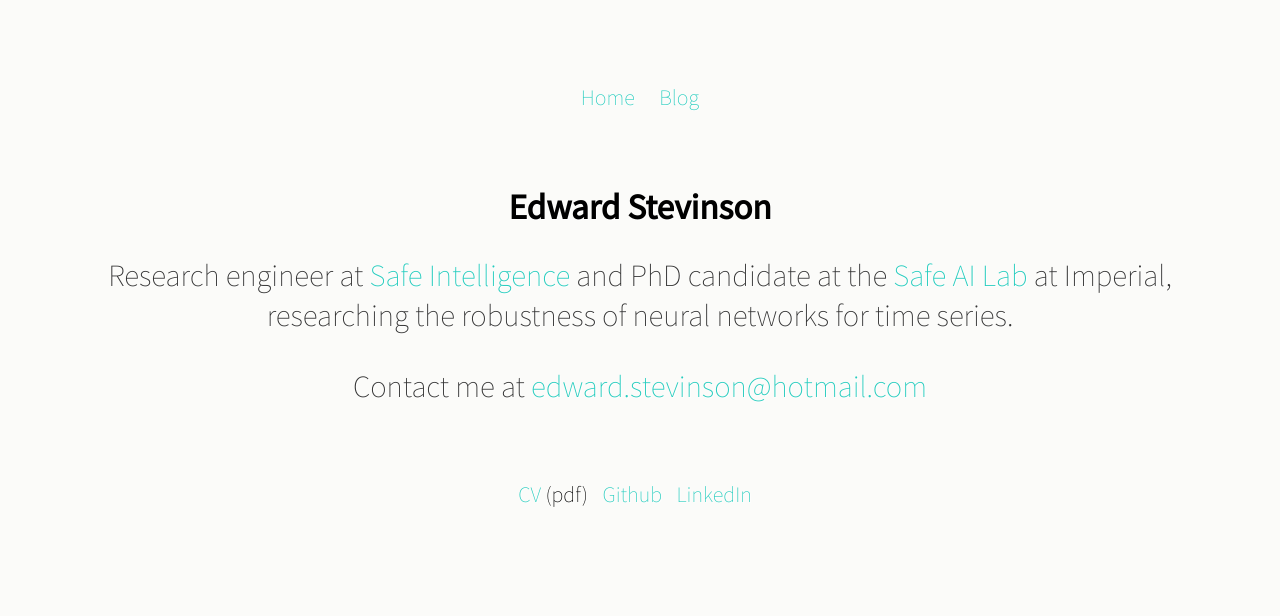
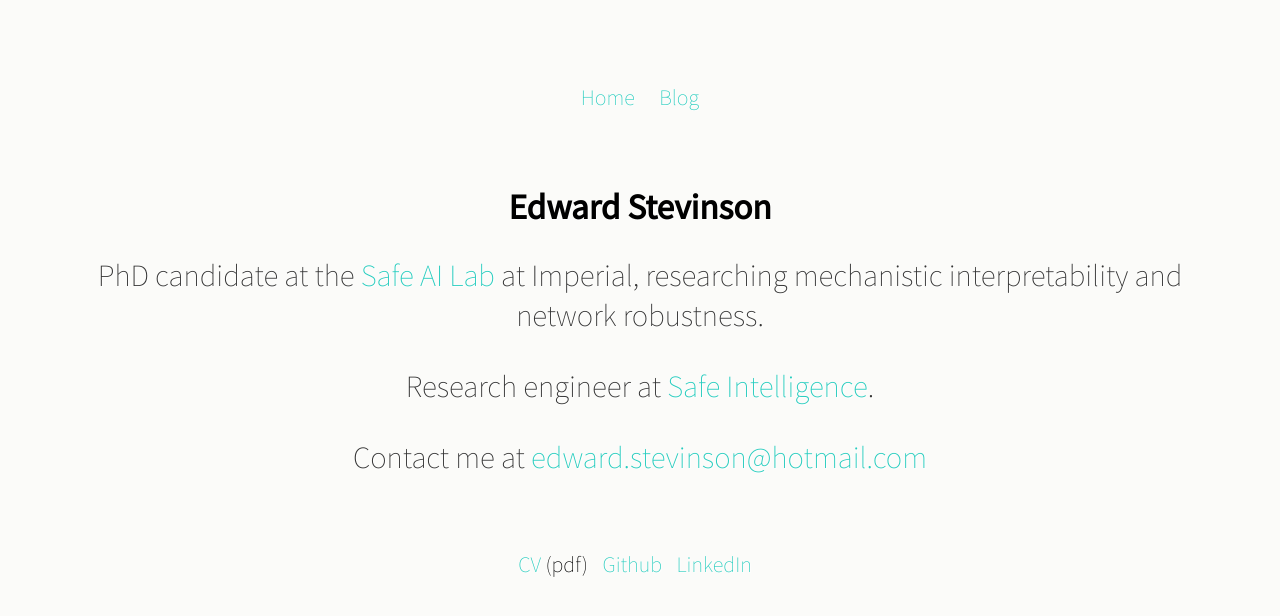
Before and after one commit to Stevinson/stevinson.github.io, a Jekyll site: the page built from index.md, in a window 1280 px wide. Shown: the top 616 px of the page. Built offline with Jekyll 4.4.1, drawn with Linux system fonts in a browser that asks for light colours.

Commit message:
Change research focus

```diff
--- a/index.md
+++ b/index.md
@@ -3,7 +3,9 @@ layout: default
 title: Edward Stevinson
 ---
 
-Research engineer at [Safe Intelligence](https://safeintelligence.ai/) and PhD candidate at the [Safe AI Lab](https://sail.doc.ic.ac.uk/) at Imperial, researching the robustness of neural networks for time series.
+PhD candidate at the [Safe AI Lab](https://sail.doc.ic.ac.uk/) at Imperial, researching mechanistic interpretability and network robustness.
+
+Research engineer at [Safe Intelligence](https://safeintelligence.ai/).
 
 Contact me at [edward.stevinson@hotmail.com](mailto:edward.stevinson@hotmail.com)
 
```
